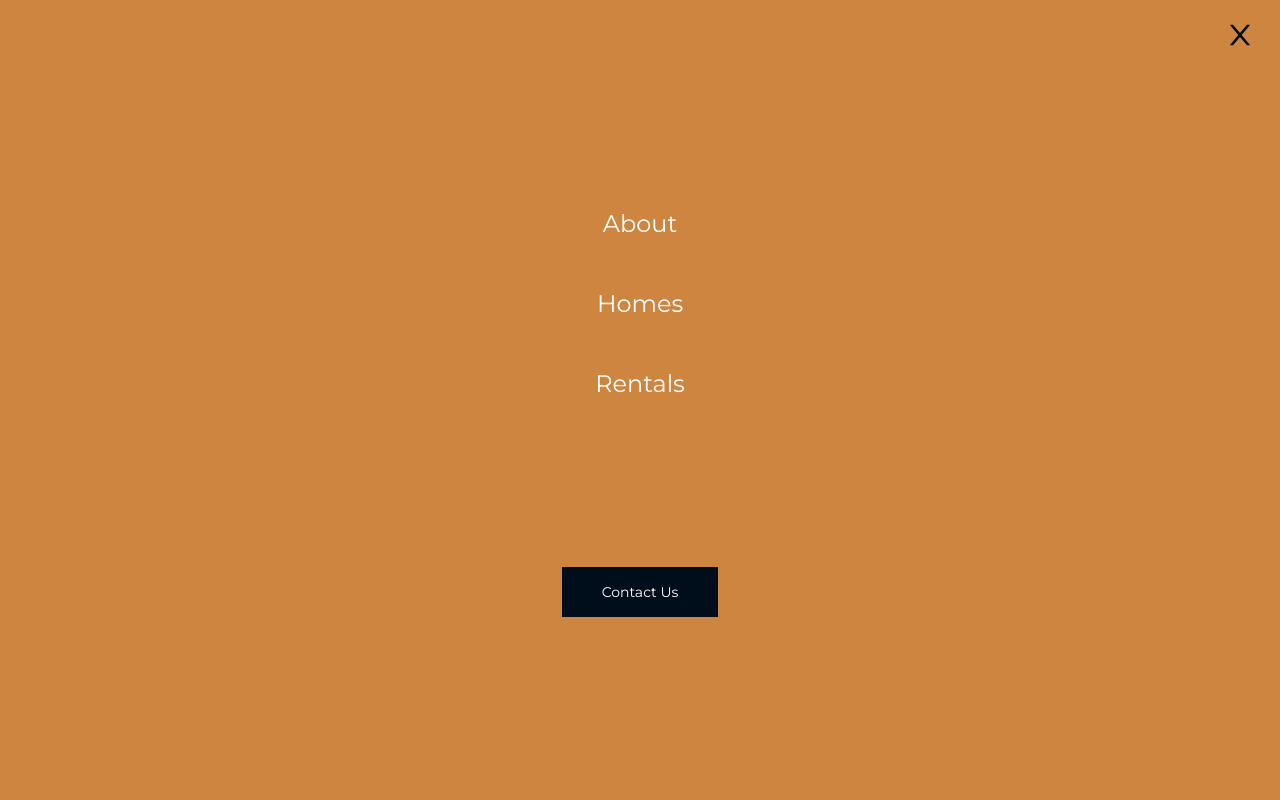
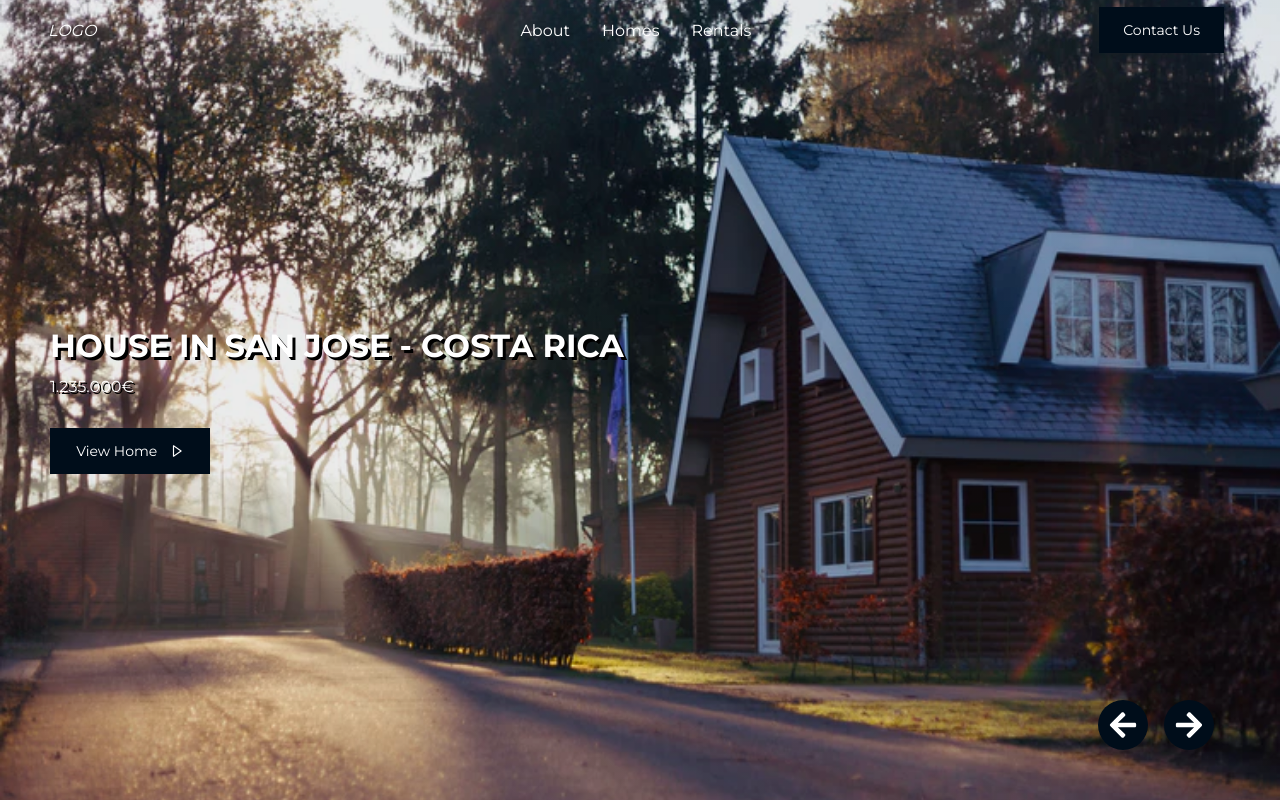
Before and after one commit to BinayT/Dream-Home, a React (Create React App) app: page / in a window 1280 px wide. Built offline with nearby package versions, Linux system fonts and the light colour scheme.

Commit message:
Navbar opening and closing now

```diff
--- a/src/App.js
+++ b/src/App.js
@@ -1,4 +1,4 @@
-import React from 'react';
+import React, { useState } from 'react';
 
 import Dropdown from './components/Dropdown/Dropdown';
 import Navbar from './components/Navbar/Navbar';
@@ -6,11 +6,15 @@ import Slider from './components/Slider/Slider';
 import { sliderData } from './data/SliderData';
 
 function App() {
+  const [isOpen, setIsOpen] = useState(false);
+
+  const toggle = () => setIsOpen(!isOpen);
+
   return (
     <>
-      <Navbar />
+      <Navbar toggle={toggle} />
+      <Dropdown isOpen={isOpen} toggle={toggle} />
       <Slider slides={sliderData} />
-      <Dropdown />
     </>
   );
 }
--- a/src/components/Dropdown/Dropdown.jsx
+++ b/src/components/Dropdown/Dropdown.jsx
@@ -5,10 +5,17 @@ import { AiOutlineClose } from 'react-icons/ai';
 import './Dropdown.scss';
 import { menuData } from '../../data/MenuData';
 
-function Dropdown() {
+function Dropdown({ toggle, isOpen }) {
+  console.log(isOpen);
+  console.log(toggle);
   return (
-    <div className='dropdown'>
-      <div className='dropdown__icon'>
+    <div
+      className='dropdown'
+      style={{ opacity: isOpen ? '1' : '0', top: isOpen ? '0' : '-100%' }}
+      isOpen={isOpen}
+      onClick={toggle}
+    >
+      <div className='dropdown__icon' onClick={toggle}>
         <AiOutlineClose className='dropdown__iconClose' />
       </div>
       <div>
--- a/src/components/Dropdown/Dropdown.scss
+++ b/src/components/Dropdown/Dropdown.scss
@@ -8,10 +8,8 @@
   background: #cd853f;
   display: grid;
   align-items: center;
-  top: 0;
   left: 0;
   transition: 0.3s ease-in-out;
-  opacity: 1;
 }
 
 .dropdown__icon {
--- a/src/components/Navbar/Navbar.jsx
+++ b/src/components/Navbar/Navbar.jsx
@@ -7,13 +7,13 @@ import Button from './Button/Button';
 import MenuLinks from './MenuLinks/MenuLinks';
 import './Navbar.scss';
 
-function Navbar() {
+function Navbar({ toggle }) {
   return (
     <nav>
       <Link className='nav__logo' to='/'>
         LOGO
       </Link>
-      <RiMenu4Line className='nav__burgerMenu' />
+      <RiMenu4Line className='nav__burgerMenu' onClick={toggle} />
       <div className='nav__menu'>
         {menuData.map(({ link, title }, i) => (
           <MenuLinks key={i} link={link} title={title} />
```
